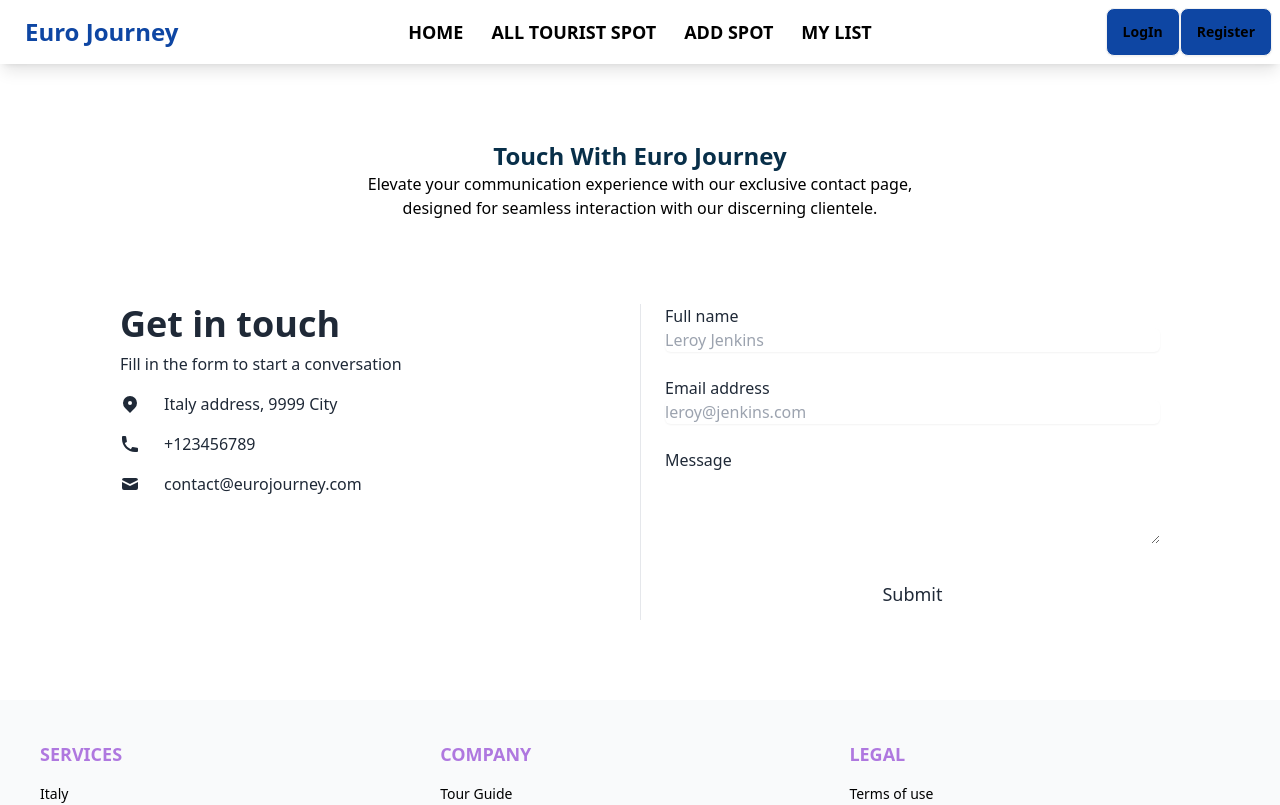
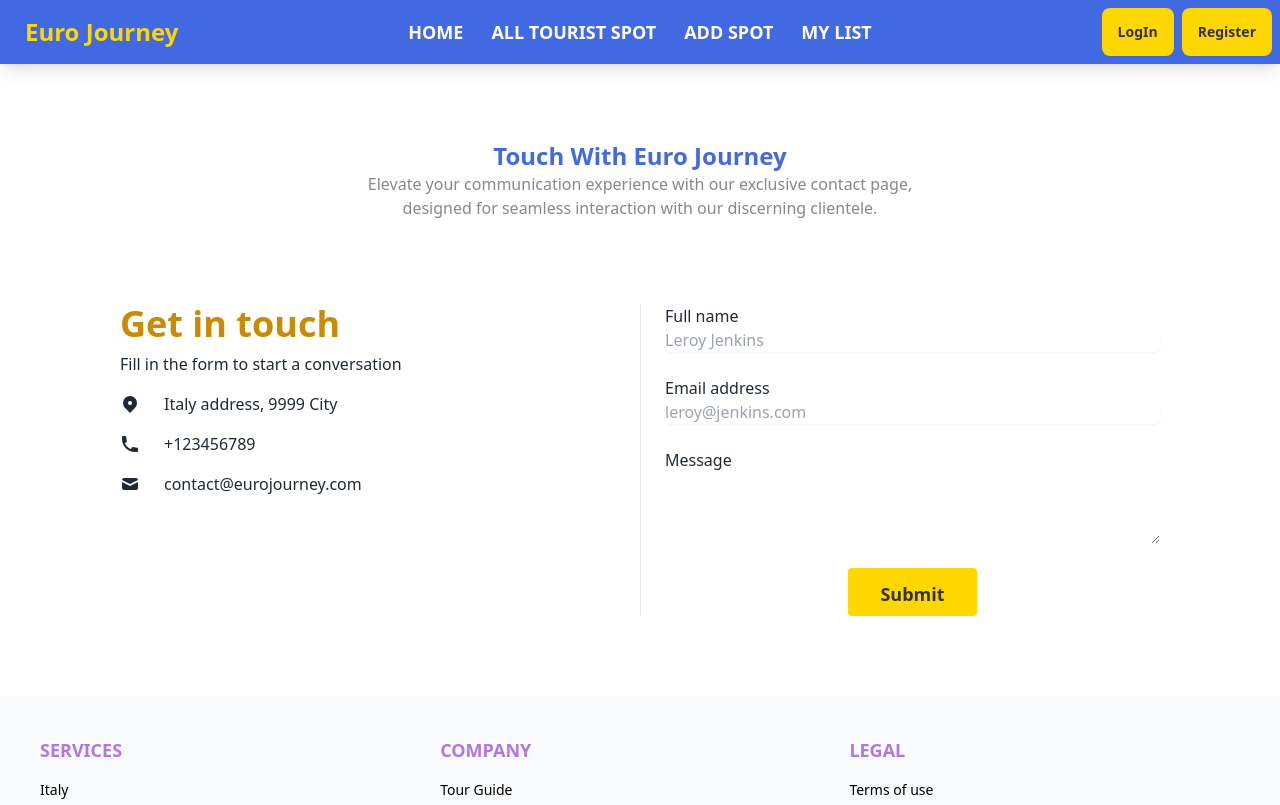
Before and after one commit to Idba1/B9A10-client-side, a React (Vite) app: page /contact in a window 1280 px wide. Shown: the top 805 px of the page. Built offline with nearby package versions, Linux system fonts and the light colour scheme; no server answers.

Commit message:
updatw nav, country, contact, spot, card

```diff
--- a/src/Cared/TouristSpotSectionCardDesign.jsx
+++ b/src/Cared/TouristSpotSectionCardDesign.jsx
@@ -11,10 +11,11 @@ const TouristSpotSectionCardDesign = ({spot}) => {
             <div className="h-full card-side bg-gray-50 shadow-xl container max-w-xl p-6 mx-auto">
                 <figure><img  src= { image} alt="Movie" /></figure>
                 <div className="card-body">
-                    <h2 data-aos="fade-left" data-aos-duration="300" className="card-title">  {tourists_spot_name} </h2>
+                    <h2 data-aos="fade-left" data-aos-duration="300" className="card-title text-[#4169E1] font-bold">  {tourists_spot_name} </h2>
                     <p> {short_description} </p>
+                    <p><span>{location},</span> {country_Name} </p>
                     <div className="card-actions justify-end bottom-0">
-                        <Link to={`/details/${_id}`} className="btn justify-end bottom-0 btn-primary">View Details</Link>
+                        <Link to={`/details/${_id}`} className="bg-[#FFD700] text-[#333333] btn justify-end bottom-0 border-none hover:bg-[#FF7F50] hover:text-[#FFFFFF]">View Details</Link>
                     </div>
                 </div>
             </div>
--- a/src/Components/Navbar.jsx
+++ b/src/Components/Navbar.jsx
@@ -48,7 +48,7 @@ const Navbar = () => {
 
     return (
         <div className="z-50">
-            <div className="navbar z-10 bg-base-100 shadow-lg">
+            <div className="navbar z-10 bg-[#4169E1] shadow-lg">
                 <div className="navbar-start">
                     <div className="dropdown">
                         <div tabIndex={0} role="button" className="btn btn-ghost lg:hidden">
@@ -56,107 +56,107 @@ const Navbar = () => {
                         </div>
                         <ul tabIndex={0} className="menu menu-sm dropdown-content mt-3 z-[1] p-2 shadow bg-base-100 rounded-box w-52">
                             <NavLink className={({ isActive }) =>
-                                isActive ? 'text-[#FFD700]' : 'text-black'} to={"/"}>Home</NavLink>
+                                isActive ? 'text-[#FFD700]' : 'text-white'} to={"/"}>Home</NavLink>
                             {/* <li className="dropdown">
                                 <span tabIndex={0} className={({ isActive }) =>
-                                    isActive ? 'text-[#FFD700]' : 'text-black menu-title'} onMouseEnter={handleMouseEnter} onMouseLeave={handleMouseLeave}>COUNTRIES</span>
+                                    isActive ? 'text-[#FFD700]' : 'text-white menu-title'} onMouseEnter={handleMouseEnter} onMouseLeave={handleMouseLeave}>COUNTRIES</span>
                                 <ul className={`menu ${countriesHover ? 'block' : 'hidden'} absolute top-full left-0 mt-2 bg-base-100 rounded shadow-lg w-52`} onMouseEnter={handleMouseEnter} onMouseLeave={handleMouseLeave}>
                                     <li><NavLink className={({ isActive }) =>
-                                        isActive ? 'text-[#FFD700]' : 'text-black'} to={"/france"}>France</NavLink></li>
+                                        isActive ? 'text-[#FFD700]' : 'text-white'} to={"/france"}>France</NavLink></li>
                                     <li><NavLink className={({ isActive }) =>
-                                        isActive ? 'text-[#FFD700]' : 'text-black'} to={"/italy"}>Italy</NavLink></li>
+                                        isActive ? 'text-[#FFD700]' : 'text-white'} to={"/italy"}>Italy</NavLink></li>
                                     <li><NavLink className={({ isActive }) =>
-                                        isActive ? 'text-[#FFD700]' : 'text-black'} to={"/spain"}>Spain</NavLink></li>
+                                        isActive ? 'text-[#FFD700]' : 'text-white'} to={"/spain"}>Spain</NavLink></li>
                                     <li><NavLink className={({ isActive }) =>
-                                        isActive ? 'text-[#FFD700]' : 'text-black'} to={"/england"}>England</NavLink></li>
+                                        isActive ? 'text-[#FFD700]' : 'text-white'} to={"/england"}>England</NavLink></li>
                                     <li><NavLink className={({ isActive }) =>
-                                        isActive ? 'text-[#FFD700]' : 'text-black'} to={"/netherlands"}>Netherlands
+                                        isActive ? 'text-[#FFD700]' : 'text-white'} to={"/netherlands"}>Netherlands
                                     </NavLink></li>
                                     <li><NavLink className={({ isActive }) =>
-                                        isActive ? 'text-[#FFD700]' : 'text-black'} to={"/swizerland"}>Switzerland
+                                        isActive ? 'text-[#FFD700]' : 'text-white'} to={"/swizerland"}>Switzerland
                                     </NavLink></li>
                                 </ul>
                             </li> */}
                             {/* <NavLink className={({ isActive }) =>
-                                isActive ? 'text-[#FFD700]' : 'text-black'} to={"//touristspotsection"}>Countries</NavLink> */}
+                                isActive ? 'text-[#FFD700]' : 'text-white'} to={"//touristspotsection"}>Countries</NavLink> */}
                             <NavLink className={({ isActive }) =>
-                                isActive ? 'text-[#FFD700]' : 'text-black'} to={"/alltouristspot"}>ALL TOURIST SPOT</NavLink>
+                                isActive ? 'text-[#FFD700]' : 'text-white'} to={"/alltouristspot"}>ALL TOURIST SPOT</NavLink>
                             <NavLink className={({ isActive }) =>
-                                isActive ? 'text-[#FFD700]' : 'text-black'} to={"/addspot"}>ADD SPOT</NavLink>
+                                isActive ? 'text-[#FFD700]' : 'text-white'} to={"/addspot"}>ADD SPOT</NavLink>
                             <NavLink className={({ isActive }) =>
-                                isActive ? 'text-[#FFD700]' : 'text-black'} to={`/myadd/${user?.email}l`}>MY LIST</NavLink>
+                                isActive ? 'text-[#FFD700]' : 'text-white'} to={`/myadd/${user?.email}l`}>MY LIST</NavLink>
                             {/* <li className="dropdown">
                                 <span tabIndex={0} className={({ isActive }) =>
-                                    isActive ? 'text-[#FFD700]' : 'text-black menu-title'} onMouseEnter={handleMousePagesEnter} onMouseLeave={handleMousePagesLeave}>PAGES</span>
+                                    isActive ? 'text-[#FFD700]' : 'text-white menu-title'} onMouseEnter={handleMousePagesEnter} onMouseLeave={handleMousePagesLeave}>PAGES</span>
                                 <ul className={`menu ${pages ? 'block' : 'hidden'} absolute top-full left-0 mt-2 bg-base-100 rounded shadow-lg w-52`} onMouseEnter={handleMousePagesEnter} onMouseLeave={handleMousePagesLeave}>
                                     <li><NavLink className={({ isActive }) =>
-                                        isActive ? 'text-[#FFD700]' : 'text-black'} to={"/ourteam"}>OUR TEAM</NavLink></li>
+                                        isActive ? 'text-[#FFD700]' : 'text-white'} to={"/ourteam"}>OUR TEAM</NavLink></li>
                                     <li><NavLink className={({ isActive }) =>
-                                        isActive ? 'text-[#FFD700]' : 'text-black'} to={"/f&Q"}>F&Q</NavLink></li>
+                                        isActive ? 'text-[#FFD700]' : 'text-white'} to={"/f&Q"}>F&Q</NavLink></li>
                                     <li><NavLink className={({ isActive }) =>
-                                        isActive ? 'text-[#FFD700]' : 'text-black'} to={"/comingsoon"}>COMING SOON</NavLink></li>
+                                        isActive ? 'text-[#FFD700]' : 'text-white'} to={"/comingsoon"}>COMING SOON</NavLink></li>
                                     <li><NavLink className={({ isActive }) =>
-                                        isActive ? 'text-[#FFD700]' : 'text-black'} to={"/aboutus"}>ABOUT US</NavLink></li>
+                                        isActive ? 'text-[#FFD700]' : 'text-white'} to={"/aboutus"}>ABOUT US</NavLink></li>
                                     <li><NavLink className={({ isActive }) =>
-                                        isActive ? 'text-[#FFD700]' : 'text-black'} to={"/contact"}>CONTACT</NavLink></li>
+                                        isActive ? 'text-[#FFD700]' : 'text-white'} to={"/contact"}>CONTACT</NavLink></li>
                                     <li><NavLink className={({ isActive }) =>
-                                        isActive ? 'text-[#FFD700]' : 'text-black'} to={"/ticket"}>Ticket</NavLink></li>
+                                        isActive ? 'text-[#FFD700]' : 'text-white'} to={"/ticket"}>Ticket</NavLink></li>
 
                                 </ul>
                             </li> */}
                         </ul>
                     </div>
-                    <a className="btn btn-ghost text-[#0E46A3] font-bold lg:text-2xl dark:text-sky-400">Euro Journey</a>
+                    <a className="btn btn-ghost text-[#FFD700] font-bold lg:text-2xl">Euro Journey</a>
                 </div>
                 <div className="navbar-center hidden lg:flex ">
                     <ul className="menu menu-horizontal px-1 gap-7 font-semibold text-lg">
                         <NavLink className={({ isActive }) =>
-                            isActive ? 'text-[#FFD700]' : 'text-black'}
+                            isActive ? 'text-[#FFD700]' : 'text-white'}
                             to={"/"}>HOME</NavLink>
                         {/* <li className="dropdown" onMouseEnter={handleMouseEnter} onMouseLeave={handleMouseLeave}>
                             <NavLink to={"/countries"} className={({ isActive }) =>
-                                isActive ? 'text-[#FFD700]' : 'text-black menu-title'} >COUNTRIES</NavLink>
+                                isActive ? 'text-[#FFD700]' : 'text-white menu-title'} >COUNTRIES</NavLink>
                             <ul className={`menu ${countriesHover ? 'block' : 'hidden'} absolute top-full left-0 mt-2 bg-base-100 rounded shadow-lg w-52`} onMouseEnter={handleMouseEnter} onMouseLeave={handleMouseLeave}>
                                 <li><NavLink className={({ isActive }) =>
-                                    isActive ? 'text-[#FFD700]' : 'text-black'} to={"/france"}>France</NavLink></li>
+                                    isActive ? 'text-[#FFD700]' : 'text-white'} to={"/france"}>France</NavLink></li>
                                 <li><NavLink className={({ isActive }) =>
-                                    isActive ? 'text-[#FFD700]' : 'text-black'} to={"/italy"}>Italy</NavLink></li>
+                                    isActive ? 'text-[#FFD700]' : 'text-white'} to={"/italy"}>Italy</NavLink></li>
                                 <li><NavLink className={({ isActive }) =>
-                                    isActive ? 'text-[#FFD700]' : 'text-black'} to={"/spain"}>Spain</NavLink></li>
+                                    isActive ? 'text-[#FFD700]' : 'text-white'} to={"/spain"}>Spain</NavLink></li>
                                 <li><NavLink className={({ isActive }) =>
-                                    isActive ? 'text-[#FFD700]' : 'text-black'} to={"/england"}>England</NavLink></li>
+                                    isActive ? 'text-[#FFD700]' : 'text-white'} to={"/england"}>England</NavLink></li>
                                 <li><NavLink className={({ isActive }) =>
-                                    isActive ? 'text-[#FFD700]' : 'text-black'} to={"/netherlands"}>Netherlands
+                                    isActive ? 'text-[#FFD700]' : 'text-white'} to={"/netherlands"}>Netherlands
                                 </NavLink></li>
                                 <li><NavLink className={({ isActive }) =>
-                                    isActive ? 'text-[#FFD700]' : 'text-black'} to={"/swizerland"}>Switzerland
+                                    isActive ? 'text-[#FFD700]' : 'text-white'} to={"/swizerland"}>Switzerland
                                 </NavLink></li>
                             </ul>
                         </li> */}
                         {/* <NavLink className={({ isActive }) =>
-                            isActive ? 'text-[#FFD700]' : 'text-black'} to={"/touristspotsection"}>Country</NavLink> */}
+                            isActive ? 'text-[#FFD700]' : 'text-white'} to={"/touristspotsection"}>Country</NavLink> */}
                         <NavLink className={({ isActive }) =>
-                            isActive ? 'text-[#FFD700]' : 'text-black'} to={"/alltouristspot"}>ALL TOURIST SPOT</NavLink>
+                            isActive ? 'text-[#FFD700]' : 'text-white'} to={"/alltouristspot"}>ALL TOURIST SPOT</NavLink>
                         <NavLink className={({ isActive }) =>
-                            isActive ? 'text-[#FFD700]' : 'text-black'} to={"/addspot"}>ADD SPOT</NavLink>
+                            isActive ? 'text-[#FFD700]' : 'text-white'} to={"/addspot"}>ADD SPOT</NavLink>
                         <NavLink className={({ isActive }) =>
-                            isActive ? 'text-[#FFD700]' : 'text-black'} to={`/myadd/${user?.email}l`}>MY LIST</NavLink>
+                            isActive ? 'text-[#FFD700]' : 'text-white'} to={`/myadd/${user?.email}l`}>MY LIST</NavLink>
                         {/* <li className="dropdown">
                             <NavLink to={"/page"} tabIndex={0} className={({ isActive }) =>
-                                isActive ? 'text-[#FFD700]' : 'text-black menu-title'} onMouseEnter={handleMousePagesEnter} onMouseLeave={handleMousePagesLeave}>PAGES</NavLink>
+                                isActive ? 'text-[#FFD700]' : 'text-white menu-title'} onMouseEnter={handleMousePagesEnter} onMouseLeave={handleMousePagesLeave}>PAGES</NavLink>
                             <ul className={`menu ${pages ? 'block' : 'hidden'} absolute top-full left-0 mt-2 bg-base-100 rounded shadow-lg w-52`} onMouseEnter={handleMousePagesEnter} onMouseLeave={handleMousePagesLeave}>
                                 <li><NavLink className={({ isActive }) =>
-                                    isActive ? 'text-[#FFD700]' : 'text-black'} to={"/ourteam"}>OUR TEAM</NavLink></li>
+                                    isActive ? 'text-[#FFD700]' : 'text-white'} to={"/ourteam"}>OUR TEAM</NavLink></li>
                                 <li><NavLink className={({ isActive }) =>
-                                    isActive ? 'text-[#FFD700]' : 'text-black'} to={"/f&Q"}>F&Q</NavLink></li>
+                                    isActive ? 'text-[#FFD700]' : 'text-white'} to={"/f&Q"}>F&Q</NavLink></li>
                                 <li><NavLink className={({ isActive }) =>
-                                    isActive ? 'text-[#FFD700]' : 'text-black'} to={"/comingsoon"}>COMING SOON</NavLink></li>
+                                    isActive ? 'text-[#FFD700]' : 'text-white'} to={"/comingsoon"}>COMING SOON</NavLink></li>
                                 <li><NavLink className={({ isActive }) =>
-                                    isActive ? 'text-[#FFD700]' : 'text-black'} to={"/aboutus"}>ABOUT US</NavLink></li>
+                                    isActive ? 'text-[#FFD700]' : 'text-white'} to={"/aboutus"}>ABOUT US</NavLink></li>
                                 <li><NavLink className={({ isActive }) =>
-                                    isActive ? 'text-[#FFD700]' : 'text-black'} to={"/contact"}>CONTACT</NavLink></li>
+                                    isActive ? 'text-[#FFD700]' : 'text-white'} to={"/contact"}>CONTACT</NavLink></li>
                                 <li><NavLink className={({ isActive }) =>
-                                    isActive ? 'text-[#FFD700]' : 'text-black'} to={"/ticket"}>Ticket</NavLink></li>
+                                    isActive ? 'text-[#FFD700]' : 'text-white'} to={"/ticket"}>Ticket</NavLink></li>
 
                             </ul>
                         </li> */}
@@ -195,14 +195,14 @@ const Navbar = () => {
                                 </Tooltip>
                             </div>
                                 :
-                                <NavLink className="btn text-black  lg:font-bold bg-[#0E46A3]" to={"/login"}>LogIn</NavLink>
+                                <NavLink  className=" lg:font-bold bg-[#FFD700] text-[#333333] btn justify-end bottom-0 border-none hover:bg-[#FF7F50] hover:text-[#FFFFFF]" to={"/login"}>LogIn</NavLink>
                         }
                         {
                             user ? <div>
-                                <NavLink className="btn hidden text-black  lg:font-bold bg-[#0E46A3]" to={"/register"}>Register</NavLink>
+                                <NavLink  className=" lg:font-bold bg-[#FFD700] text-[#333333] btn justify-end bottom-0 border-none hover:bg-[#FF7F50] hover:text-[#FFFFFF]" to={"/register"}>Register</NavLink>
                             </div> :
                                 <div>
-                                    <NavLink className="btn text-black visible lg:font-bold bg-[#0E46A3]" to={"/register"}>Register</NavLink>
+                                    <NavLink className="ml-2 visible lg:font-bold bg-[#FFD700] text-[#333333] btn justify-end bottom-0 border-none hover:bg-[#FF7F50] hover:text-[#FFFFFF]" to={"/register"}>Register</NavLink>
                                 </div>
                         }
 
--- a/src/Countries/SixCountries.jsx
+++ b/src/Countries/SixCountries.jsx
@@ -90,8 +90,8 @@ const SixCountries = () => {
     return (
         <div className='my-10 md:my-14 lg:my-20'>
             <div className="">
-                <h2 className="text-2xl text-center font-semibold sm:text-4xl text-[#0077B5]">Let's Go With Euro Journey</h2>
-                <p className="mt-4 text-center mb-8 dark:text-sky-950"> Explore some of the world's most renowned <br /> tourist attractions and breathtaking natural sites. <br /></p>
+                <h2 className="text-2xl text-center font-semibold sm:text-4xl text-[#4169E1]">Let's Go With Euro Journey</h2>
+                <p className="mt-4 text-center mb-8 text-[#888888]"> Explore some of the world's most renowned <br /> tourist attractions and breathtaking natural sites. <br /></p>
             </div>
             <div className="overflow-hidden relative">
                 <div className="flex" ref={containerRef} style={{ minHeight: '100%', whiteSpace: 'nowrap', overflowX: 'hidden' }}>
@@ -108,7 +108,7 @@ const SixCountries = () => {
                                 style={{ backgroundImage: `url(${story.imageUrl})` }}
                             ></motion.div>
 
-                            <div className="w-56 -mt-10 overflow-hidden bg-white rounded-lg shadow-lg md:w-64 dark:bg-purple-800">
+                            <div className="w-56 -mt-10 overflow-hidden rounded-lg shadow-lg md:w-64 bg-[#4169E1]">
                                 <h3 className="py-2 font-bold tracking-wide text-center text-purple-800 uppercase dark:text-white">{story.name}</h3>
                                 <p className="px-3 py-2 text-center text-white dark:text-white">{` Let's Go With Euro Journey`}</p>
                             </div>
--- a/src/Pages/Contact.jsx
+++ b/src/Pages/Contact.jsx
@@ -14,14 +14,14 @@ const Contact = () => {
 
 
             <div className="text-center mb-10 mt-8 lg:mt-12 p-5">
-                <h1 className="text-2xl  text-sky-950 font-bold mt-2">Touch With Euro Journey</h1>
-                <p className="text-black content-center ">Elevate your communication experience with our exclusive contact page, <br /> designed for seamless interaction with our discerning clientele.</p>
+                <h1 className="text-2xl  text-[#4169E1] font-bold mt-2">Touch With Euro Journey</h1>
+                <p className="text-[#888888] content-center ">Elevate your communication experience with our exclusive contact page, <br /> designed for seamless interaction with our discerning clientele.</p>
             </div>
 
             <section className="py-6 dark:bg-gray-50 dark:text-gray-900">
                 <div className="grid max-w-6xl grid-cols-1 px-6 mx-auto lg:px-8 md:grid-cols-2 md:divide-x">
                     <div className="py-6 md:py-0 md:px-6">
-                        <h1 className="text-4xl font-bold">Get in touch</h1>
+                        <h1 className="text-4xl text-yellow-600 font-bold">Get in touch</h1>
                         <p className="pt-2 pb-4">Fill in the form to start a conversation</p>
                         <div className="space-y-4">
                             <p className="flex items-center">
@@ -48,17 +48,17 @@ const Contact = () => {
                     <form noValidate="" className="flex flex-col py-6 space-y-6 md:py-0 md:px-6">
                         <label className="block">
                             <span className="mb-1">Full name</span>
-                            <input type="text" placeholder="Leroy Jenkins" className="block w-full rounded-md shadow-sm focus:ring focus:ring-opacity-75 focus:dark:ring-violet-600 dark:bg-gray-100" />
+                            <input type="text" placeholder="Leroy Jenkins" className="block w-full rounded-md shadow-sm focus:ring focus:ring-opacity-75 focus:dark:ring-yellow-600 dark:bg-gray-100" />
                         </label>
                         <label className="block">
                             <span className="mb-1">Email address</span>
-                            <input type="email" placeholder="leroy@jenkins.com" className="block w-full rounded-md shadow-sm focus:ring focus:ring-opacity-75 focus:dark:ring-violet-600 dark:bg-gray-100" />
+                            <input type="email" placeholder="leroy@jenkins.com" className="block w-full rounded-md shadow-sm focus:ring focus:ring-opacity-75 focus:dark:ring-yellow-600 dark:bg-gray-100" />
                         </label>
                         <label className="block">
                             <span className="mb-1">Message</span>
-                            <textarea rows="3" className="block w-full rounded-md focus:ring focus:ring-opacity-75 focus:dark:ring-violet-600 dark:bg-gray-100"></textarea>
+                            <textarea rows="3" className="block w-full rounded-md focus:ring focus:ring-opacity-75 focus:dark:ring-yellow-600 dark:bg-gray-100"></textarea>
                         </label>
-                        <button type="button" className="self-center px-8 py-3 text-lg rounded focus:ring hover:ring focus:ring-opacity-75 dark:bg-violet-600 dark:text-gray-50 focus:dark:ring-violet-600 hover:dark:ring-violet-600">Submit</button>
+                        <button type="button" className="self-center px-8 py-3 text-lg rounded hover:cursor-zoom-in lg:font-bold bg-[#FFD700] text-[#333333] btn justify-end bottom-0 border-none hover:bg-[#FF7F50] hover:text-[#FFFFFF]" >Submit</button>
                     </form>
                 </div>
             </section>
```
Also changed, not shown: src/Pages/TouristSpotSctionStatic.jsx (+18 -15 lines).
